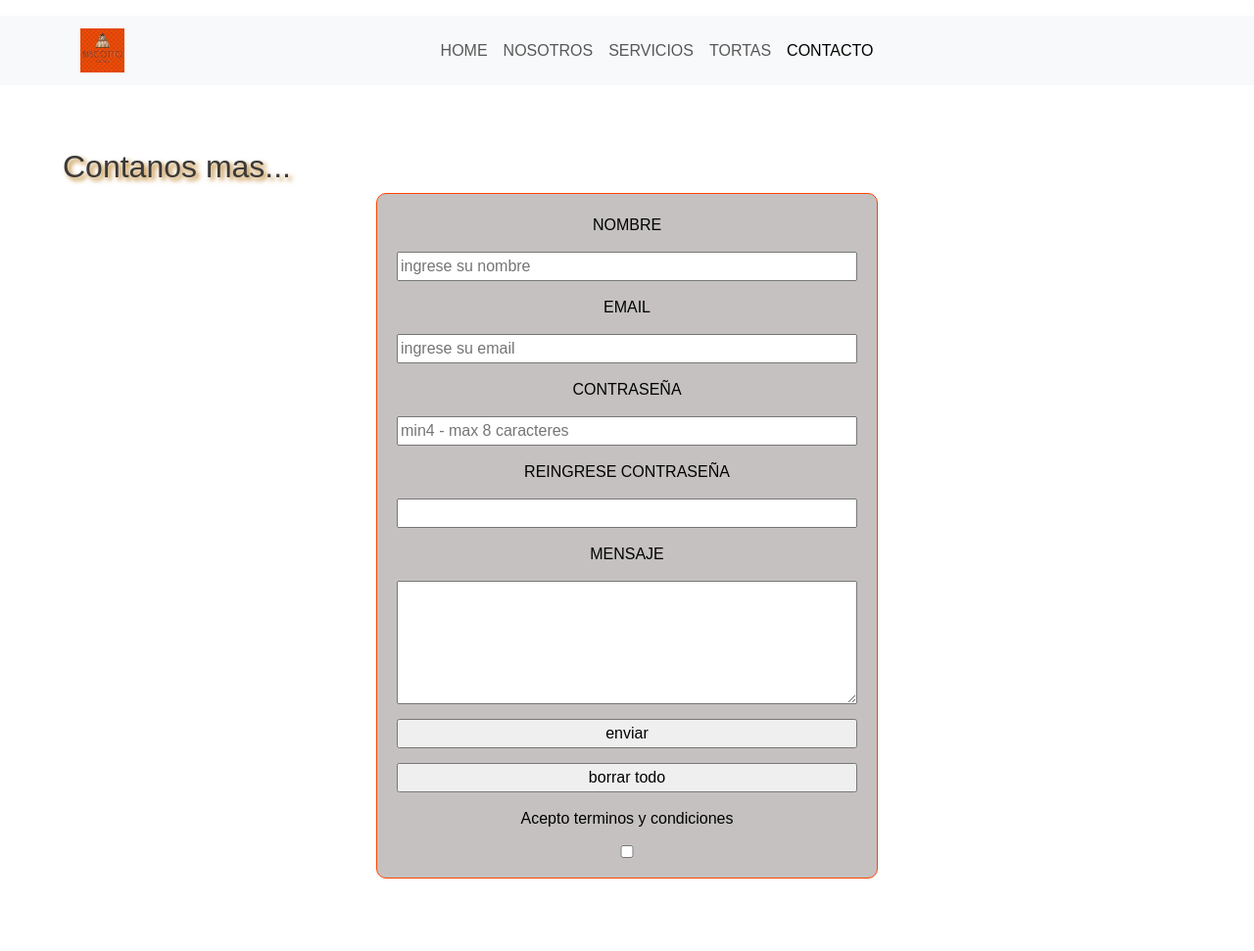
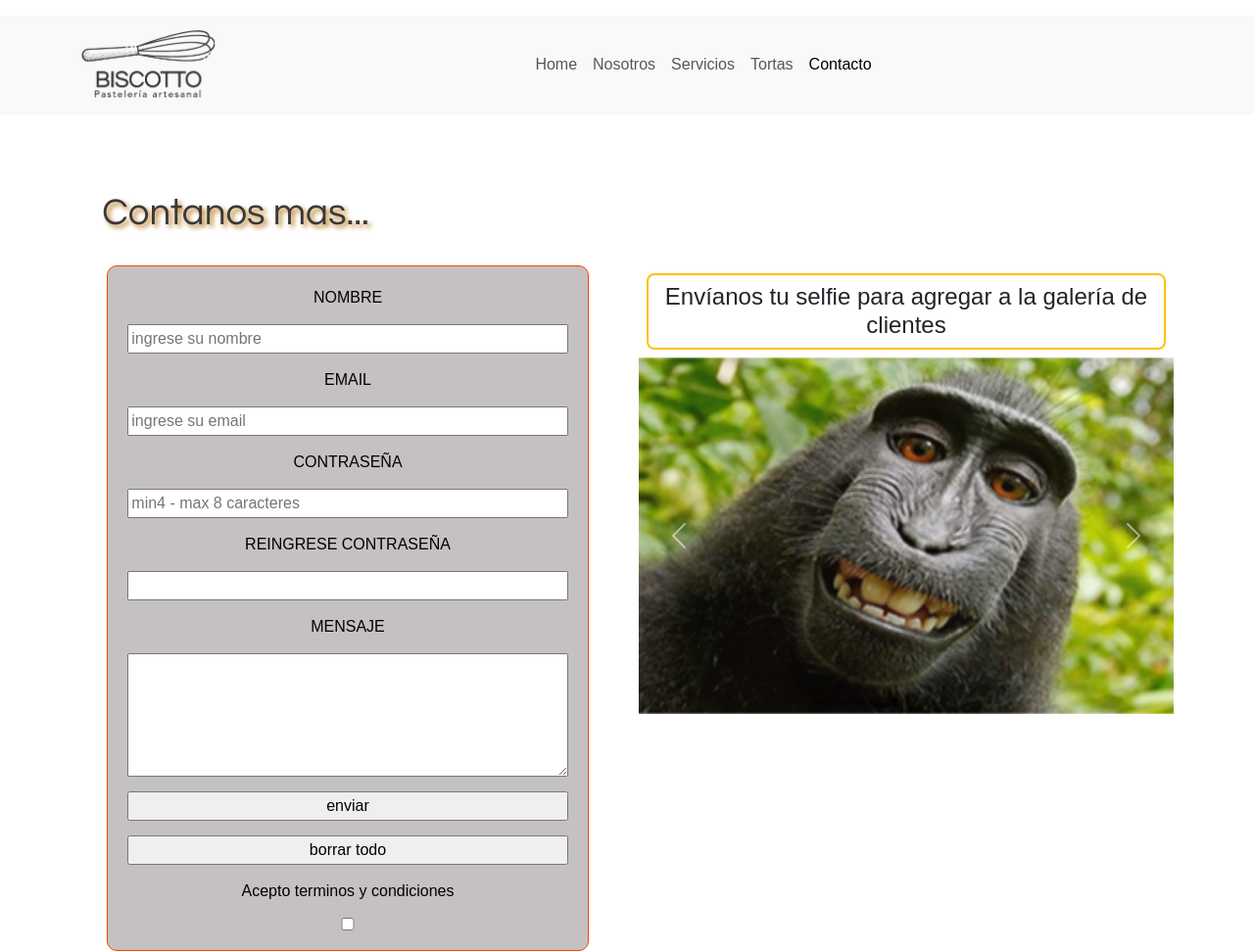
Before and after one commit to villegasmaxi/entrega-final, a plain HTML site: page paginas/contacto.html in a window 1280 px wide. Shown: the top 971 px of the page at 98% size. Drawn offline with nearby package versions, Linux system fonts and the light colour scheme.

Commit message:
resueltoFallaFooterContacto

```diff
--- a/index.html
+++ b/index.html
@@ -9,7 +9,7 @@
         content="cakes maker, mesas dulces diseño personalizado, especialistas en tortas tematicas">
     <meta name="keywords"
         content="cakes, tortas, patisserie, reposteria, delicatessen, dessert, bodas, eventos, party,">
-    <link rel="shortcut icon" href="./imagenes/logo-biscotto.jpg" type="image/x-icon">
+    <link rel="shortcut icon" href="./imagenes/biscotto_negro.png" type="image/x-icon">
 
 
     <link rel="preconnect" href="https://fonts.googleapis.com">
@@ -76,13 +76,19 @@
     </header>
 
     <main id="main">
-        <div class="d-flex justify-content-center">
+        <!-- encabezado -->
+        <div class="container">
+            <div class="d-flex flex-column ">
                 <div class="main-title">
-                <h1>Un evento sin torta es sólo una reunión...</h1>
+                    <h1 class="d-flex justify-content-center m-2">BISCOTTO CAKES</h1>
+
+                </div>
+                <div>
+                    <h2 class="">Un evento sin torta es sólo una reunión...</h2>
                 </div>
             </div>
 
-        <div class="container">
+            <!-- carousel -->
             <div id="carouselExampleSlidesOnly" class="carousel slide carousel-fade" data-bs-ride="carousel">
                 <div class="carousel-inner" style="max-height: 80vh;">
                     <div class="carousel-item active">
@@ -119,7 +125,8 @@
             <div class="container border border-warning">
                 <div class="row">
                     <div class="col-lg-3">
-                    <p>Las tortas no solo son deliciosas, sino que también pueden ser una forma de expresar amor, gratitud y creatividad.</p>
+                        <p>Las tortas no solo son deliciosas, sino que también pueden ser una forma de expresar amor,
+                            gratitud y creatividad.</p>
                     </div>
                     <div class="col-lg-9 pt-4">
                         <iframe src="https://www.youtube.com/embed/T5zau8c2BOg" title="Video Institucional Mayita"
--- a/paginas/contacto.html
+++ b/paginas/contacto.html
@@ -6,11 +6,14 @@
     <meta http-equiv="X-UA-Compatible" content="IE=edge">
     <meta name="viewport" content="width=device-width, initial-scale=1.0">
     <meta name="description" content="datos de contacto, formulario ">
-    <meta name="keywords" content="cakes, tortas, patisserie, reposteria, delicatessen, dessert, bodas, eventos, party,">
-    <link rel="shortcut icon" href="../imagenes/logo-biscotto.jpg" type="image/x-icon">
+    <meta name="keywords"
+        content="cakes, tortas, patisserie, reposteria, delicatessen, dessert, bodas, eventos, party,">
+    <link rel="shortcut icon" href="../imagenes/biscotto_negro.png" type="image/x-icon">
+
     <link rel="preconnect" href="https://fonts.googleapis.com">
     <link rel="preconnect" href="https://fonts.gstatic.com" crossorigin>
-    <link href="https://fonts.googleapis.com/css2?family=Cinzel+Decorative&display=swap" rel="stylesheet">
+    <link href="https://fonts.googleapis.com/css2?family=Questrial&display=swap" rel="stylesheet">
+
     <script src="https://kit.fontawesome.com/b1f1014ed1.js" crossorigin="anonymous"></script>
     <link href="https://cdn.jsdelivr.net/npm/bootstrap@5.3.0-alpha1/dist/css/bootstrap.min.css" rel="stylesheet"
         integrity="sha384-GLhlTQ8iRABdZLl6O3oVMWSktQOp6b7In1Zl3/Jr59b6EGGoI1aFkw7cmDA6j6gD" crossorigin="anonymous">
@@ -23,50 +26,66 @@
     <header>
         <nav class="navbar navbar-expand-md navbar-light bg-light">
             <div class="container">
-                <a class="navbar-brand" href="../index.html"><img src="../imagenes/logo-biscotto.jpg" alt="logo" width="45"
-                        height="auto"></a>
+                <a class="navbar-brand" href="../index.html"><img src="../imagenes/biscotto_negro.png" alt="logo"
+                        width="140" height="auto" class="d-inline-block align-text-center"></a>
                 <button class="navbar-toggler" type="button" data-bs-toggle="collapse" data-bs-target="#navbarScroll"
                     aria-controls="navbarScroll" aria-expanded="false" aria-label="Toggle navigation">
                     <span class="navbar-toggler-icon"></span>
                 </button>
                 <div class="collapse navbar-collapse" id="navbarScroll">
                     <div class="container d-flex justify-content-center">
-                    <ul class="navbar-nav mx-auto my-2 my-lg-0 navbar-nav-scroll " style="--bs-scroll-height: 200px">
+                        <ul class="navbar-nav mx-auto my-2 my-lg-0 navbar-nav-scroll"
+                            style="--bs-scroll-height: 200px;">
                             <li class="nav-item">
-                            <a class="nav-link fs-6" href="../index.html">HOME</a>
+                                <a class="nav-link  fs-6" aria-current="page" href="../index.html">Home</a>
                             </li>
                             <li class="nav-item">
-                            <a class="nav-link fs-6" href="../paginas/nosotros.html">NOSOTROS</a>
+                                <a class="nav-link  fs-6" href="./nosotros.html">Nosotros</a>
                             </li>
                             <li class="nav-item">
-                            <a class="nav-link fs-6" href="../paginas/servicios.html">SERVICIOS</a>
+                                <a class="nav-link  fs-6" href="./servicios.html">Servicios</a>
                             </li>
                             <li class="nav-item">
-                            <a class="nav-link fs-6" href="../paginas/tortas.html">TORTAS</a>
+                                <a class="nav-link  fs-6" href="./tortas.html">Tortas</a>
                             </li>
                             <li class="nav-item">
-                            <a class="nav-link active fs-6" aria-current="page" href="../paginas/contacto.html">CONTACTO</a>
+                                <a class="nav-link active fs-6" href="./contacto.html">Contacto</a>
                             </li>
                         </ul>
                     </div>
                 </div>
+
+
+                <!-- <div class="NavBar-Widgets navbar-nav">
+                    <div class="LoginWidgetAlign">
+                        <a href="../paginas/contacto.html"><img src="../imagenes/puerta.png" alt="LoginIcon"></a>
+                        <p>sobre ti</p>
+                    </div>
+                </div> -->
             </div>
         </nav>
+
+
+
+
     </header>
+
     <main id="main">
+        <div class="container">
             <div class="main-title">
                 <h2 class="form-texto">Contanos mas... </h2>
             </div>
+            <div class="row">
+                <div class="col-md-6 col-sm-12">
                     <div class="form">
-
                         <form action="" method="get" class="vertical">
                             <label for="nombre">NOMBRE</label>
                             <input type="text" id="nombre" placeholder="ingrese su nombre" required>
                             <label for="email">EMAIL</label>
                             <input type="email" name="" id="email" placeholder="ingrese su email" required>
                             <label for="pass">CONTRASEÑA</label>
-                <input type="password" id="pass" placeholder="min4 - max 8 caracteres" required minlength="4"
-                    maxlength="8">
+                            <input type="password" id="pass" placeholder="min4 - max 8 caracteres" required
+                                minlength="4" maxlength="8">
                             <label for="pass2">REINGRESE CONTRASEÑA</label>
                             <input type="password" id="pass2">
                             <label for="consulta">MENSAJE</label>
@@ -76,6 +95,46 @@
                             <label for="chequeo">Acepto terminos y condiciones</label>
                             <input type="checkbox" name="chequeo" id="chequeo">
                         </form>
+                    </div>
+
+                </div>
+                <div class="col-md-6 col-sm-12">
+                    <div class="">
+                        <h4 class="border border-2 border-warning m-2 p-2 rounded-3">Envíanos tu selfie para agregar a
+                            la galería de clientes </h4>
+
+                        <div id="carouselExampleFade" class="carousel slide carousel-fade" data-bs-ride="carousel">
+                            <div class="carousel-inner">
+                                <div class="carousel-item active">
+                                    <img src="../imagenes/selfie1.jpg" class="d-block w-100" alt="...">
+                                </div>
+                                <div class="carousel-item">
+                                    <img src="../imagenes/selfie2.jpg" class="d-block w-100" alt="...">
+                                </div>
+                                <div class="carousel-item">
+                                    <img src="../imagenes/selfie3.jpg" class="d-block w-100" alt="...">
+                                </div>
+                                <div class="carousel-item">
+                                    <img src="../imagenes/selfie4.jpg" class="d-block w-100" alt="...">
+                                </div>
+                                <div class="carousel-item">
+                                    <img src="../imagenes/selfie5.jpg" class="d-block w-100" alt="...">
+                                </div>
+                            </div>
+                            <button class="carousel-control-prev" type="button" data-bs-target="#carouselExampleFade"
+                                data-bs-slide="prev">
+                                <span class="carousel-control-prev-icon" aria-hidden="true"></span>
+                                <span class="visually-hidden">Anterior</span>
+                            </button>
+                            <button class="carousel-control-next" type="button" data-bs-target="#carouselExampleFade"
+                                data-bs-slide="next">
+                                <span class="carousel-control-next-icon" aria-hidden="true"></span>
+                                <span class="visually-hidden">Siguiente</span>
+                            </button>
+                        </div>
+                    </div>
+                </div>
+            </div>
         </div>
 
     </main>
@@ -124,4 +183,9 @@
             </div>
         </div>
     </footer>
+    <script src="https://cdn.jsdelivr.net/npm/bootstrap@5.3.0-alpha1/dist/js/bootstrap.bundle.min.js"
+        integrity="sha384-w76AqPfDkMBDXo30jS1Sgez6pr3x5MlQ1ZAGC+nuZB+EYdgRZgiwxhTBTkF7CXvN"
+        crossorigin="anonymous"></script>
+</body>
+
 </html>
--- a/sass/main.scss
+++ b/sass/main.scss
@@ -23,13 +23,13 @@
 
 }
 
-.byn {
-    // background-image: url(../imagenes/home-byn.png);
-    // background-position: center;
-    // background-size: contain;
-    // background-repeat: no-repeat;
-    // background-attachment: fixed;
-}
+// .byn {
+//      background-image: url(../imagenes/home-byn.png);
+//      background-position: center;
+//      background-size: contain;
+//      background-repeat: no-repeat;
+//      background-attachment: fixed;
+// }
 
 /*generales*/
 
@@ -37,16 +37,16 @@ h1 {
     color: rgb(26, 23, 22);
     font-family: $fontTitle;
     font-size: clamp(2em, 3vw, 5em);
-    font-weight: 400;
-    text-shadow: 3px 3px 5px rgb(83, 57, 17);
+    font-weight: 800;
+    text-shadow: 3px 3px 5px rgb(180, 114, 14);
 }
 
 h2 {
     color: rgb(58, 57, 57);
-    font-size: clamp(1.5em, 3vw, 2em);
+    font-size: clamp(1.5em, 3vw, 2.5em);
     font-family: $fontTitle;
     font-weight: 500;
-    margin-left: 5%;
+    padding: 2%;
     text-shadow: 3px 3px 5px rgb(180, 114, 14);
 }
 
@@ -92,7 +92,7 @@ header {
             border-radius: 10px;
             display: flex;
             flex-direction: column;
-            width: 40%;
+            width: 90%;
             margin: 0 auto;
             gap: 15px;
             color: black;
```
Also changed, not shown: paginas/nosotros.html (+2 -2 lines), paginas/servicios.html (+2 -2 lines), paginas/tortas.html (+24 -10 lines), imagenes/selfie1.jpg (added), imagenes/selfie2.jpg (added), imagenes/selfie3.jpg (added), imagenes/selfie4.jpg (added), imagenes/selfie5.jpg (added), imagenes/selfie6.jpg (added), sass/main.css, 1 other file. Lines whose indentation alone changed are shown as unchanged.
